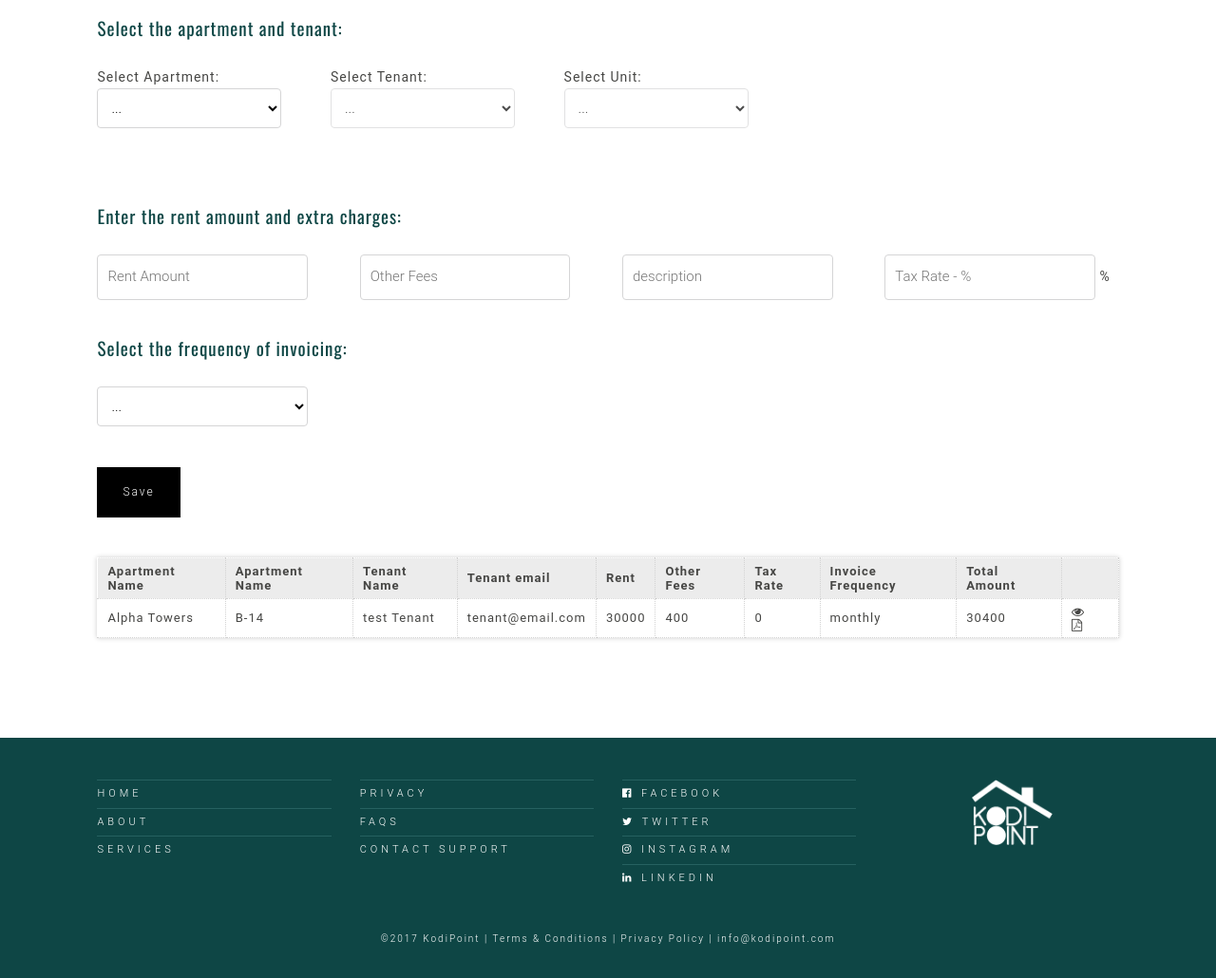
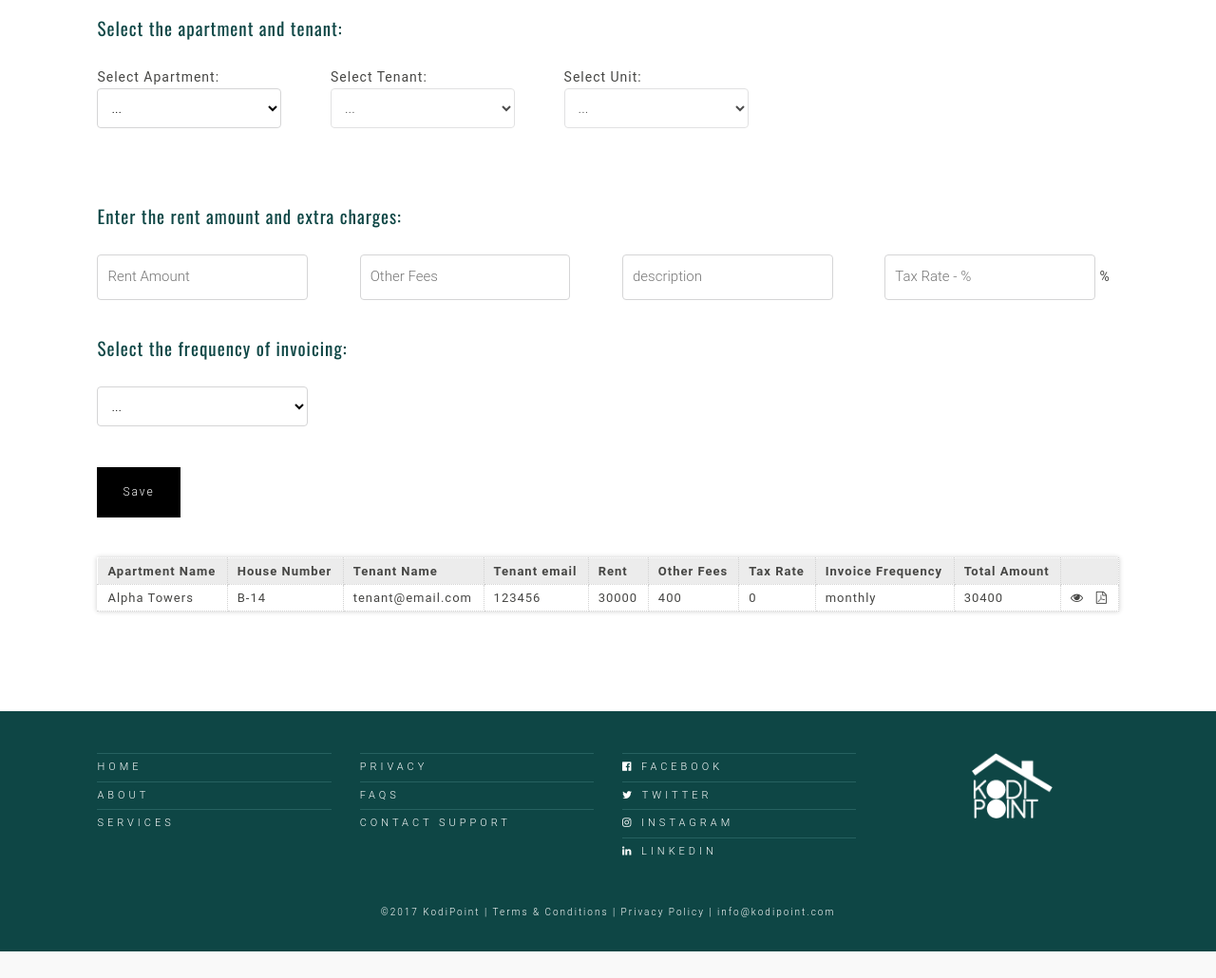
Before and after one commit to nascal3/kodipoint, a PHP site: page /invoicing.php in a window 1280 px wide. Shown: the part 294-1324 px from the top of the page at 95% size. After the commit the page ends 1296 px from the top, so only its background shows below. Run offline with PHP 8.4, Linux system fonts and the light colour scheme; a user stored in the database is signed in; data comes from the database, SQL or seed files in the repository.

Commit message:
fixed invoice table showing wrong details

```diff
--- a/invoicing.php
+++ b/invoicing.php
@@ -131,7 +131,7 @@
 				<table>
 					<tr>
 						<th>Apartment Name</th>
-						<th>Apartment Name</th>
+						<th>House Number</th>
 						<th>Tenant Name</th>
 						<th>Tenant email</th>
 						<th>Rent</th>
@@ -146,8 +146,8 @@
 					echo "<tr>
 						<td>" . $row[14] . "</td>
 						<td>" . $row[4] . "</td>
-						<td>" . $row[26] . "</td>
 						<td>" . $row[27] . "</td>
+						<td>" . $row[28] . "</td>
 						<td>" . $row[9] . "</td>
 						<td>" . $row[10] . "</td>
 						<td>" . $row[8] . "</td>
```
